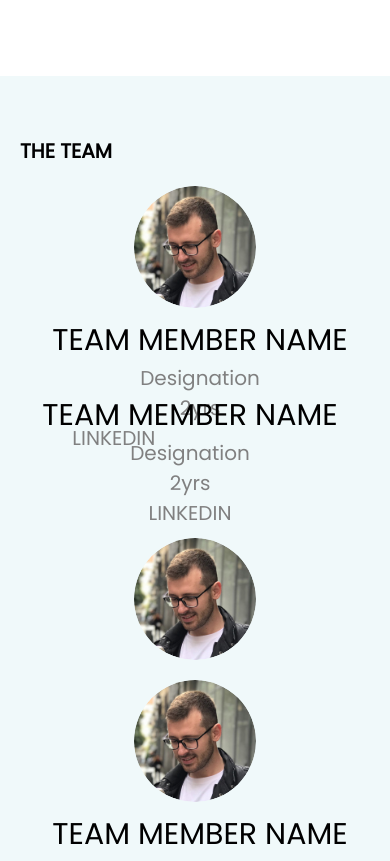
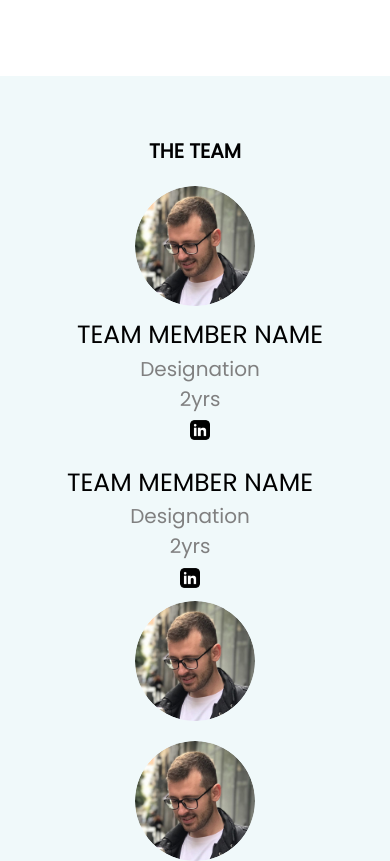
Before and after one commit to keerthinanjundareddy/newthreewebsite, a React (Create React App) app: page /readmore in a window 390 px wide. Shown: the part 7520-8381 px from the top of the page. Built offline with nearby package versions, Linux system fonts and the light colour scheme; no server answers.

Commit message:
added icons for services section

```diff
--- a/src/component/Readmore.css
+++ b/src/component/Readmore.css
@@ -60,6 +60,17 @@ overflow: hidden;
 
 
 }
+.image-flexboxcontainterthree{
+  display:flex;
+  flex-direction: row;
+  justify-content: space-between;
+  align-items: center;
+  justify-content: center;
+
+  margin-top: -80px;
+
+
+}
 .text-container{
     flex-basis: 50%;
     /* padding: 20px; */
@@ -84,7 +95,7 @@ overflow: hidden;
 }
 .content-heading{
 color:black;
-font-size: 30px;
+font-size: 25px;
 text-align: left;
 padding-left: 30px;
 }
@@ -100,11 +111,13 @@ padding-left: 30px;
   text-align: left;
   padding-left: 30px;
 }
-.linkedinbutton{
+.linkedintext-img{
   color:grey;
   font-size: 20px;
   text-align: left;
   padding-left: 30px;
+  cursor: pointer;
+
 
 }
 .image-text{
@@ -115,7 +128,7 @@ padding-left: 30px;
 
 .content-heading-two{
   color:black;
-  font-size: 30px;
+  font-size: 25px;
   text-align: right;
   padding-right: 50px;
   }
@@ -131,6 +144,15 @@ padding-left: 30px;
     text-align:right;
     padding-right: 50px;
 }
+.linkedintext-img-two{
+  color:grey;
+  font-size: 20px;
+  text-align:right;
+  padding-right: 50px;
+  cursor: pointer;
+
+}
+
 .image-text-two{
 
   text-align:right;
@@ -205,7 +227,7 @@ padding-left: 30px;
 
 }
 .theteam-heading{
-  text-align:left;
+  text-align:center;
   color: black;
   font-size: 20px;
   margin-top: 10px;
@@ -455,6 +477,16 @@ margin-bottom: 50px !important;
 
 
     }
+    .image-flexboxcontainterthree{
+      display:flex;
+      flex-direction: column;
+      justify-content: space-between;
+      align-items: center;
+      justify-content: center;
+      margin-top: 20px;
+
+
+  }
     .read-more-section{
         width:100%;
         /* padding-left: 20px; */
@@ -502,7 +534,7 @@ margin-bottom: 50px !important;
 
     .content-heading{
       color:black;
-      font-size: 30px;
+      font-size: 25px;
       text-align: center;
       padding-left: 10px;
 
@@ -522,9 +554,18 @@ margin-bottom: 50px !important;
         padding-left: 10px;
 
       }
+      .linkedintext-img{
+        color:grey;
+        font-size: 20px;
+        text-align: center;
+        padding-left: 10px;
+        cursor: none;
+
+
+      }
       .content-heading-two{
         color:black;
-        font-size: 30px;
+        font-size: 25px;
         text-align: center;
         padding-right: 10px;
 
@@ -541,6 +582,14 @@ margin-bottom: 50px !important;
           font-size: 20px;
           text-align:center;
           padding-right: 10px;
+
+        }
+        .linkedintext-img-two{
+          color:grey;
+          font-size: 20px;
+          text-align:center;
+          padding-right: 10px;
+          cursor: none;
 
         }
         .shopify-services-heading{
--- a/src/component/Readmore.js
+++ b/src/component/Readmore.js
@@ -414,17 +414,17 @@ function Readmore() {
       style={{
         width: "100%",
         height: "100%",
-        objectFit: "contain",  // Maintain image aspect ratio and cover the circle
+        objectFit: "fill",  // Maintain image aspect ratio and cover the circle
         borderRadius: "50%",  // Apply border-radius to the image for circular shape
       }}
     />
   </div>
   <div style={{marginTop:"0px" ,flexBasis:"100%",textAlign:"left"}}>
-  <div className="content-heading" style={{fontSize:"30px"}}>{item.heading}</div>
+  <div className="content-heading">{item.heading}</div>
                         <div className='content-text'>{item.text}</div>
                         <div className='experience-text'>{item.experience}</div>
                         {/* <div style={{width:"20px",height:"20px"}} className='image-text' > */}
-                          <div className='linkedinbutton'>LINKEDIN</div>
+                          <div className='linkedintext-img' ><span><img src={linkedinicon} style={{width:"20px",height:"20px"}} /></span></div>
                           {/* <img src={ linkedinicon} style={{width:"100%",height:"100%",objectFit:"contain"}} /> */}
                         {/* </div> */}
                         </div>
@@ -437,7 +437,7 @@ function Readmore() {
                   </>
                 ) : (
                   <>
-                    <div className='image-flexboxcontaintertwo' style={{marginTop:"-80px"}}  >
+                    <div className='image-flexboxcontainterthree' >
                       <div className='text-container'   >
 
                       </div>
@@ -448,7 +448,7 @@ function Readmore() {
                         <div className='content-text-two' >{item.text}</div>
                         <div className='experience-text-two'>{item.experience}</div>
                         {/* <div style={{width:"20px",height:"20px"}} className='image-text-two' > */}
-                        <div className='experience-text-two' >LINKEDIN</div>
+                        <div className='linkedintext-img-two' ><span><img src={linkedinicon} style={{width:"20px",height:"20px"}} /></span></div>
                         {/* <img src={ linkedinicon} style={{width:"100%",height:"100%",objectFit:"contain"}} /> */}
                         {/* </div> */}
                         </div>
@@ -460,7 +460,7 @@ function Readmore() {
                           <img src={item.image} alt={`img-${index}`}    style={{
         width: "100%",
         height: "100%",
-        objectFit: "contain",  // Maintain image aspect ratio and cover the circle
+        objectFit: "cover",  // Maintain image aspect ratio and cover the circle
         borderRadius: "50%",  // Apply border-radius to the image for circular shape
       }}/>
                         </div>
```
